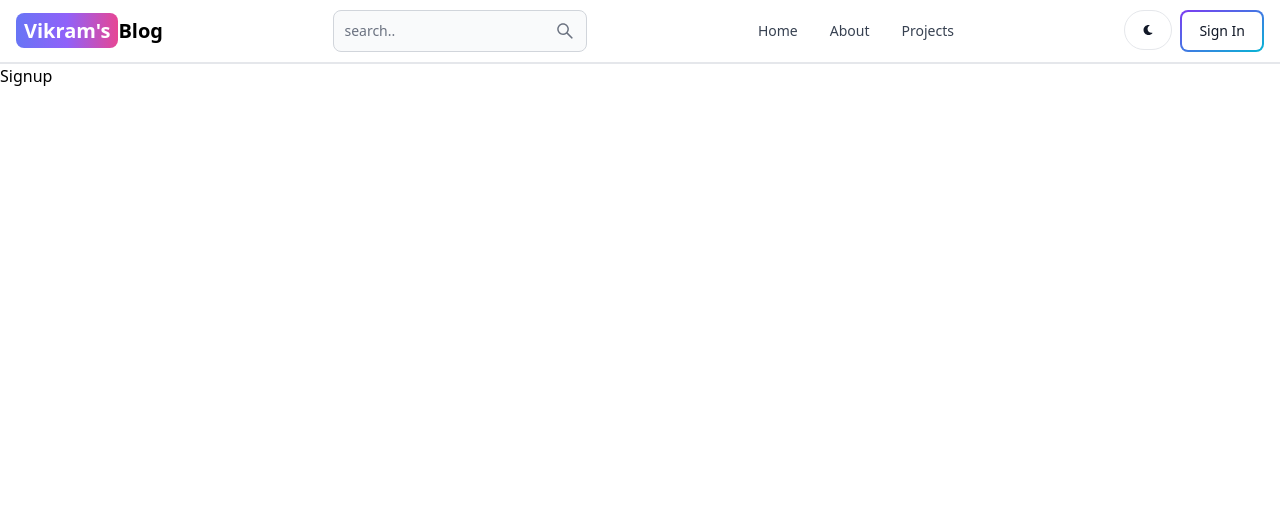
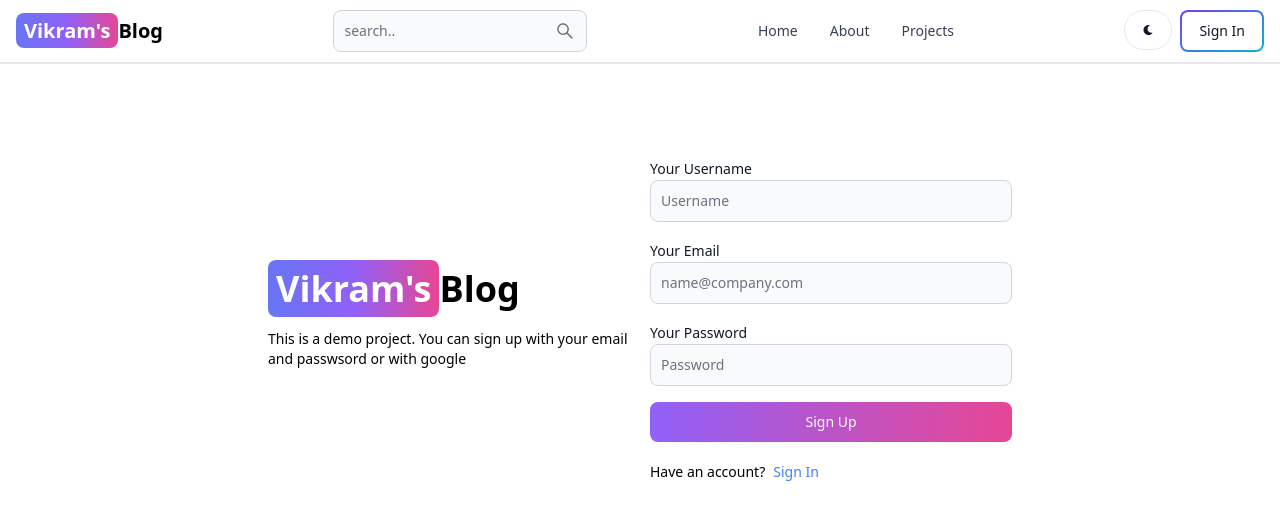
Before and after one commit to vikram10-6/MERN-Blog, a React (Vite) app in the folder client/: page /sign-up in a window 1280 px wide. Shown: the top 520 px of the page. Built offline with nearby package versions, Linux system fonts and the light colour scheme.

Commit message:
Created Sign-up page UI

```diff
--- a/client/src/App.jsx
+++ b/client/src/App.jsx
@@ -1,12 +1,12 @@
 import React from 'react'
 import {BrowserRouter,Route,Routes} from 'react-router-dom'
 import Home from './pages/Home.jsx'
-import Signin from './pages/Signin.jsx'
-import Signup from './pages/Signup.jsx'
+import Signin from './pages/SignIn.jsx'
 import Projects from './pages/Projects.jsx'
 import About from './pages/About.jsx'
 import Dashboard from './pages/Dashboard.jsx'
 import Header from './Components/Header.jsx'
+import SignUp from './pages/SignUp.jsx'
 
 export default function App() {
   return (
@@ -18,7 +18,7 @@ export default function App() {
 
           <Route path='/dashboard' element={<Dashboard/>} />
           <Route path='/sign-in' element={<Signin/>} />
-          <Route path='/sign-up' element={<Signup/>} />
+          <Route path='/sign-up' element={<SignUp/>} />
           <Route path='/Projects' element={<Projects/>} />
       </Routes>
     </BrowserRouter>
--- a/client/src/pages/Signin.jsx
+++ b/client/src/pages/Signin.jsx
@@ -1,6 +1,6 @@
 import React from 'react'
 
-export default function Signin() {
+export default function SignIn() {
   return (
     <div>Signin</div>
   )
--- a/client/src/pages/Signup.jsx
+++ b/client/src/pages/Signup.jsx
@@ -1,7 +1,47 @@
-import React from 'react'
+import React from "react";
+import { Link } from "react-router-dom";
+import { Button, Label, TextInput } from "flowbite-react";
 
-export default function Signup() {
+export default function SignUp() {
   return (
-    <div>Signup</div>
-  )
+    <div className="min-h-screen mt-20 ">
+      <div className=" flex p-3 max-w-3xl mx-auto flex-col md:flex-row md:items-center gap-5">
+        <div className="flex-1">
+          <Link to="/" className=" font-bold dark:text-white text-4xl">
+            <span className="px-2 py-1 rounded-lg bg-gradient-to-r from-indigo-500 via-purple-500 to-pink-500 text-white">
+              Vikram's
+            </span>
+            Blog
+          </Link>
+          <p className="text-sm mt-5">
+            This is a demo project. You can sign up with your email and
+            passwsord or with google
+          </p>
+        </div>
+        <div className=" flex-1">
+          <form className="flex flex-col gap-4">
+            <div>
+              <Label value="Your Username" />
+              <TextInput type="text" placeholder="Username" id="username" />
+            </div>
+
+            <div>
+              <Label value="Your Email" />
+              <TextInput type="text" placeholder="name@company.com" id="email" />
+            </div>
+
+            <div>
+              <Label value="Your Password" />
+              <TextInput type="text" placeholder="Password" id="password" />
+            </div>
+            <Button gradientDuoTone='purpleToPink' type="submit">Sign Up</Button>
+          </form>
+          <div className="flex gap-2 text-sm mt-5">
+            <span>Have an account?</span>
+            <Link to='/sign-in' className="text-blue-500">Sign In</Link>
+          </div>
+        </div>
+      </div>
+    </div>
+  );
 }
```
